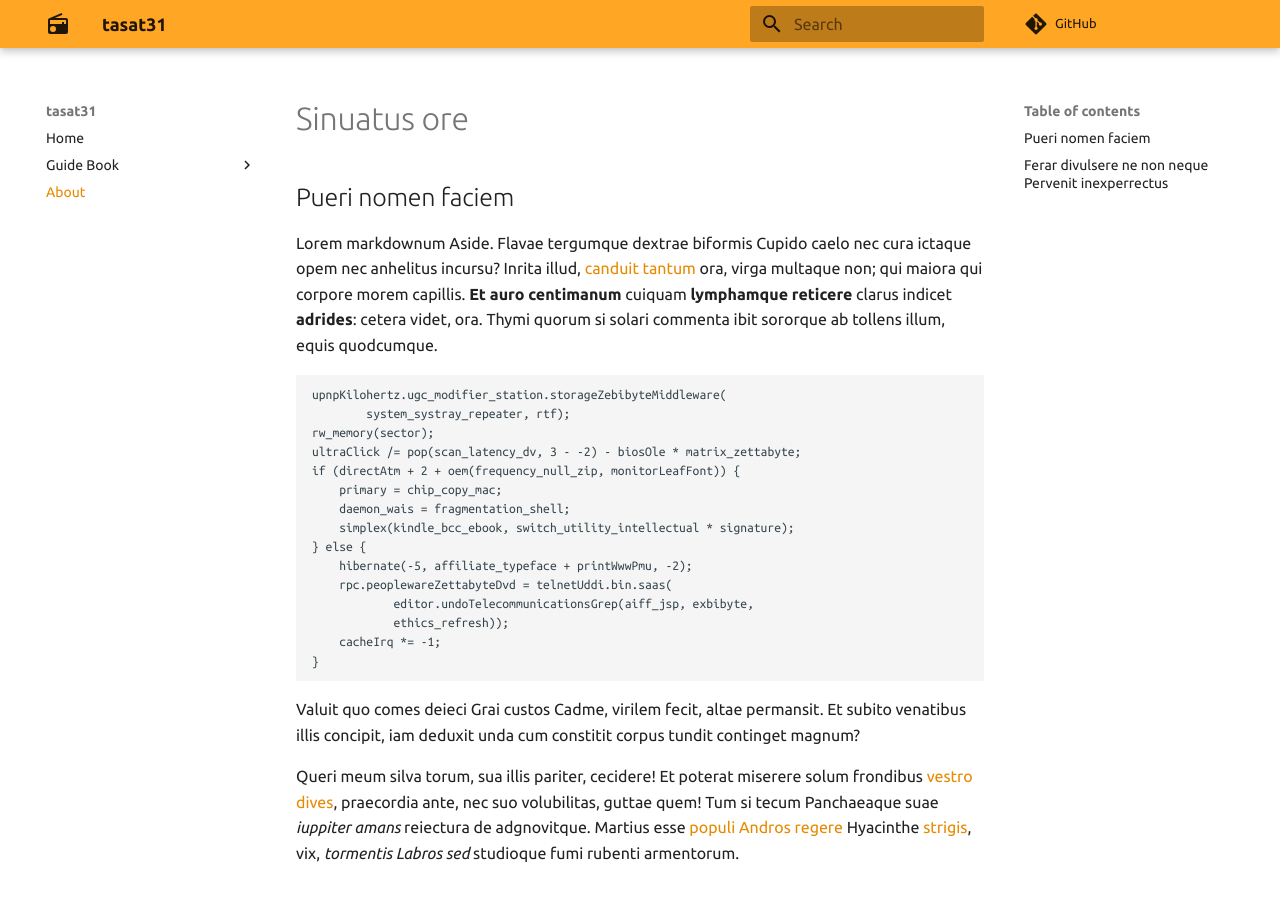
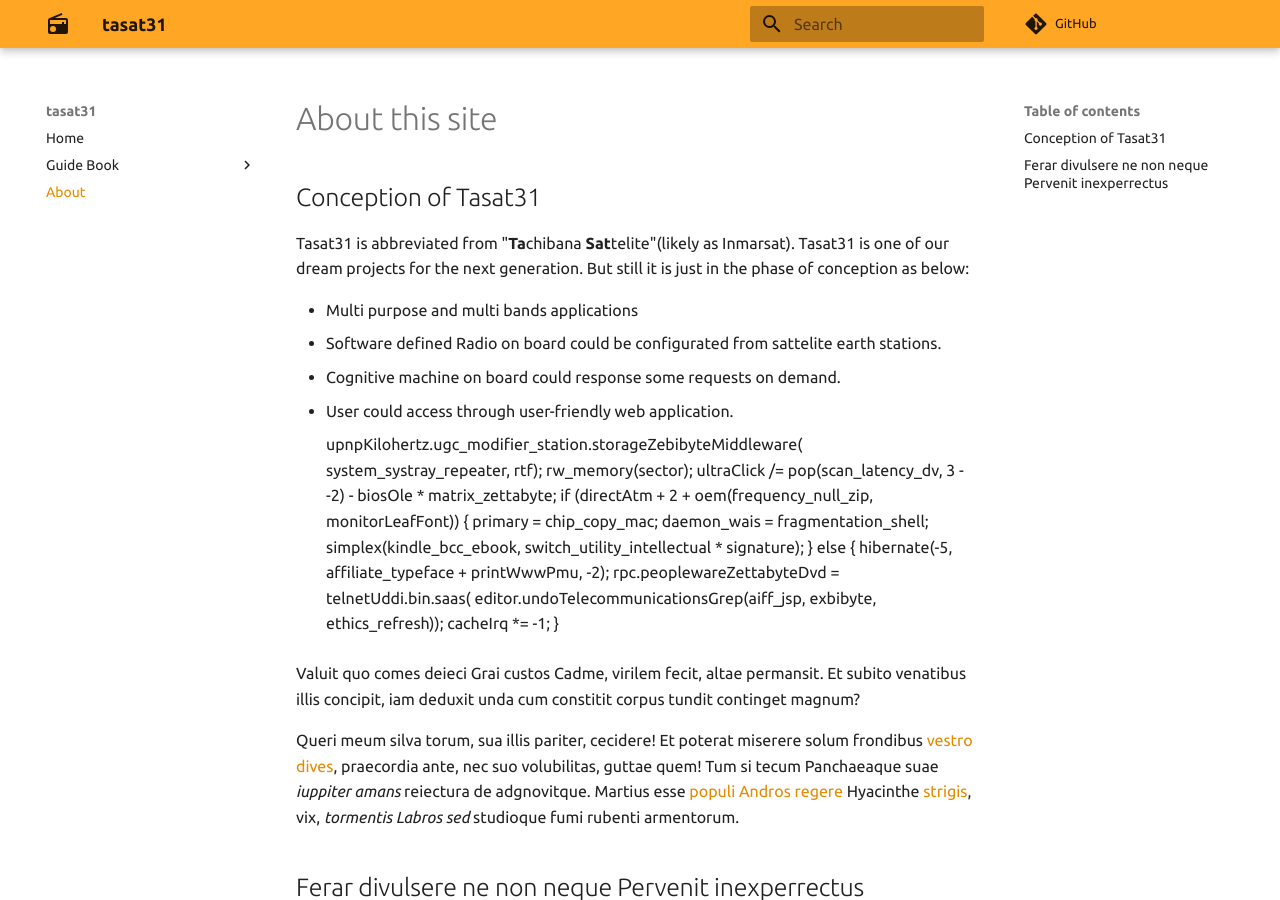
Before and after one commit to tasat31/t31lab, an MkDocs documentation site: the page built from docs/about.md, in a window 1280 px wide and 900 px high. Built offline with MkDocs 1.6.1 and Material for MkDocs 9.7.7, drawn with Linux system fonts in a browser that asks for light colours; old or Windows-style settings are respelled for this version of MkDocs.

Commit message:
make dirs of articles

```diff
--- a/docs/about.md
+++ b/docs/about.md
@@ -1,13 +1,16 @@
-# Sinuatus ore
+# About this site
 
-## Pueri nomen faciem
+## Conception of Tasat31
 
-Lorem markdownum Aside. Flavae tergumque dextrae biformis Cupido caelo nec cura
-ictaque opem nec anhelitus incursu? Inrita illud, [canduit
-tantum](http://www.servataab.io/) ora, virga multaque non; qui maiora qui
-corpore morem capillis. **Et auro centimanum** cuiquam **lymphamque reticere**
-clarus indicet **adrides**: cetera videt, ora. Thymi quorum si solari commenta
-ibit sororque ab tollens illum, equis quodcumque.
+Tasat31 is abbreviated from "**Ta**chibana **Sat**telite"(likely as Inmarsat).
+Tasat31 is one of our dream projects for the next generation.
+But still it is just in the phase of conception as below:
+
+* Multi purpose and multi bands applications
+* Software defined Radio on board could be configurated from sattelite earth stations.
+* Cognitive machine on board could response some requests on demand.
+* User could access through user-friendly web application.
+
 
     upnpKilohertz.ugc_modifier_station.storageZebibyteMiddleware(
             system_systray_repeater, rtf);
--- a/mkdocs.yml
+++ b/mkdocs.yml
@@ -17,10 +17,10 @@ theme:
 pages:
   - Home: 'index.md'
   - 'Guide Book':
-    - 'Django'  : 'django/index.md'
+    - 'Python and Django'  : 'django/index.md'
     - 'OSMC'    : 'osmc/index.md'
-    - 'Arm cortex and FPGA or DRP' : 'armcortex/index.md'
+    - 'ARM and Accelerator' : 'armaccel/index.md'
     - 'OpenRISC': 'openrisc/index.md'
-    - 'SDR'     : 'sdr/index.md'
+    - 'SDR as Cognitive machines'     : 'sdr/index.md'
 
   - About: 'about.md'
```
Also changed, not shown: docs/armaccel/index.md (added, +35 -0 lines), docs/django/index.md (added, +35 -0 lines), docs/index.md (+3 -3 lines), docs/openrisc/index.md (added, +35 -0 lines), docs/osmc/index.md (added, +35 -0 lines), docs/sdr/index.md (added, +35 -0 lines).
